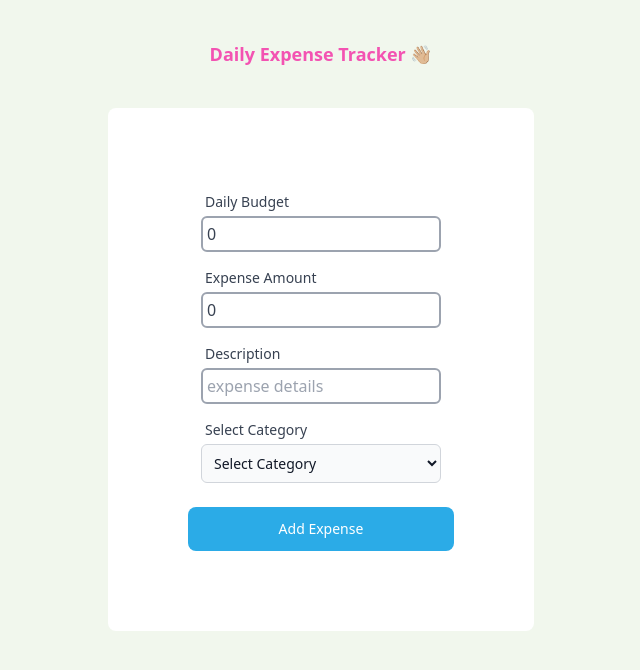
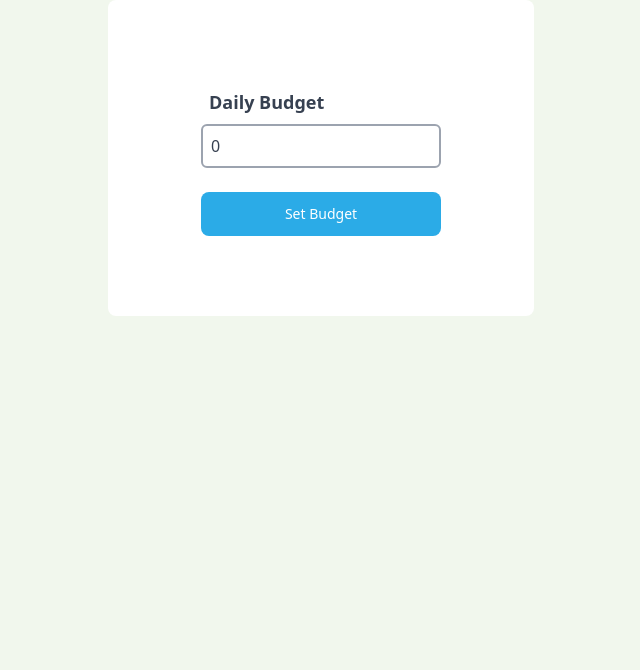
Before and after one commit to jvillad/simple-expense-tracker, a React (Vite) app: page / in a window 1280 px wide. Shown: the top 670 px of the page, without its empty margins (319-959 px from the left). Built offline with nearby package versions, Linux system fonts and the light colour scheme.

Commit message:
refactor, made a separate component for max budget

```diff
--- a/src/component/Form.tsx
+++ b/src/component/Form.tsx
@@ -1,27 +1,24 @@
-import { useState, useEffect } from 'react';
+import { useState } from 'react';
 import { useFormik } from 'formik';
 import { v4 as uuid } from 'uuid';
 import * as Yup from 'yup';
 import fetchExpenses from '../helper/fetchExpenses';
 import Display from './Display';
+import setItem from '../helper/setItem';
+import DailyBudgetForm from './DailyBudgetForm';
 
 function Form() {
-  const [maxBudget, setMaxBudget] = useState<number>();
-  const [isVisible, setIsVisible] = useState(true);
+  const [showForm, setShowForm] = useState<boolean>(false);
+  let budget = localStorage.getItem('userMaxBudget');
+  if (budget) {
+    budget = JSON.parse(budget);
+  }
 
   const currentData = fetchExpenses();
-  useEffect(() => {
-    if (currentData) {
-      setMaxBudget(currentData[0].dailyBudget);
-      setIsVisible(false);
-    }
-  }, [currentData]);
-
   // formik initial values
   const formik = useFormik({
     initialValues: {
       dailyBudget: 0,
-      isVisible,
       expense: 0,
       description: '',
       category: '',
@@ -29,7 +26,6 @@ function Form() {
 
     // form validation
     validationSchema: Yup.object({
-      // TODO: Daily Budget Input Validation
       expense: Yup.number()
         .max(1000000, 'Exceed daily expense')
         .min(1, 'Expense must be greater than 1')
@@ -41,56 +37,22 @@ function Form() {
     onSubmit: (userInput) => {
       const data = fetchExpenses();
       if (data) {
-        localStorage.setItem(
-          'userExpenses',
-          JSON.stringify([...data, userInput])
-        );
+        setItem('userExpenses', [...data, userInput]);
       } else {
-        localStorage.setItem('userExpenses', JSON.stringify([userInput]));
-        setMaxBudget(userInput.dailyBudget);
+        setItem('userExpenses', [userInput]);
       }
       formik.resetForm();
     },
   });
   return (
     <main>
-      <h1 className="text-lg text-center font-bold p-10 text-[#f353b2]">
-        Daily Expense Tracker 👋🏼
-      </h1>
       <div className="flex items-center justify-center">
-        <form
-          className="bg-white flex rounded-lg w-2/6"
-          onSubmit={formik.handleSubmit}
-        >
+        <div className="bg-white rounded-lg w-2/6">
           <div className="flex-1 text-gray-700 p-20  grid place-items-center">
-            {/* Daily Budget Input */}
-            {!maxBudget ? (
-              <div className="pb-3">
-                <label className="block text-sm p-1" htmlFor="dailyBudget">
-                  Daily Budget
-                </label>
-                <input
-                  className="border-2 border-gray-400 p-1 rounded-md w-60 focus:border-teal-400"
-                  type="number"
-                  name="dailyBudget"
-                  placeholder="Enter budget here"
-                  value={!maxBudget ? formik.values.dailyBudget : maxBudget}
-                  onChange={formik.handleChange}
-                  onFocus={() => {
-                    if (formik.values.dailyBudget === 0) {
-                      formik.setFieldValue('dailyBudget', '');
-                    }
-                  }}
-                />
-              </div>
+            {!showForm ? (
+              <DailyBudgetForm setShowForm={setShowForm} />
             ) : (
-              // TODO: New component for daily budget
-              <div>
-                <h1 className="text-center text-lg font-bold py-2 text-[#011627]">
-                  {`Budget for today is: $${maxBudget}`}
-                </h1>
-              </div>
-            )}
+              <form onSubmit={formik.handleSubmit}>
                 {/* Expense Amount */}
                 <div className="pb-3">
                   <label className="block text-sm p-1 " htmlFor="expense">
@@ -148,8 +110,10 @@ function Form() {
                 >
                   Add Expense
                 </button>
+              </form>
+            )}
           </div>
-        </form>
+        </div>
       </div>
       {currentData?.map((values) => {
         return (
```
Lines whose indentation alone changed are shown as unchanged.
